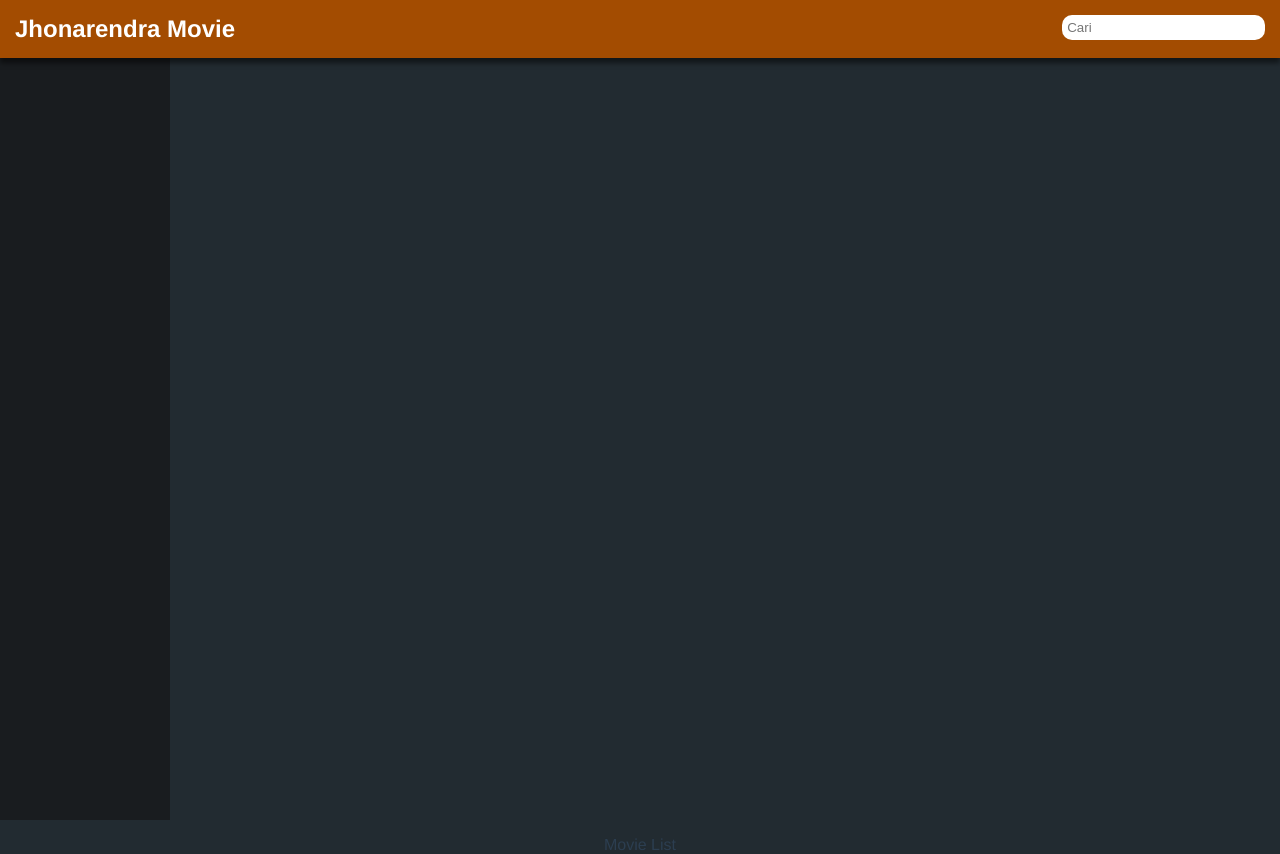
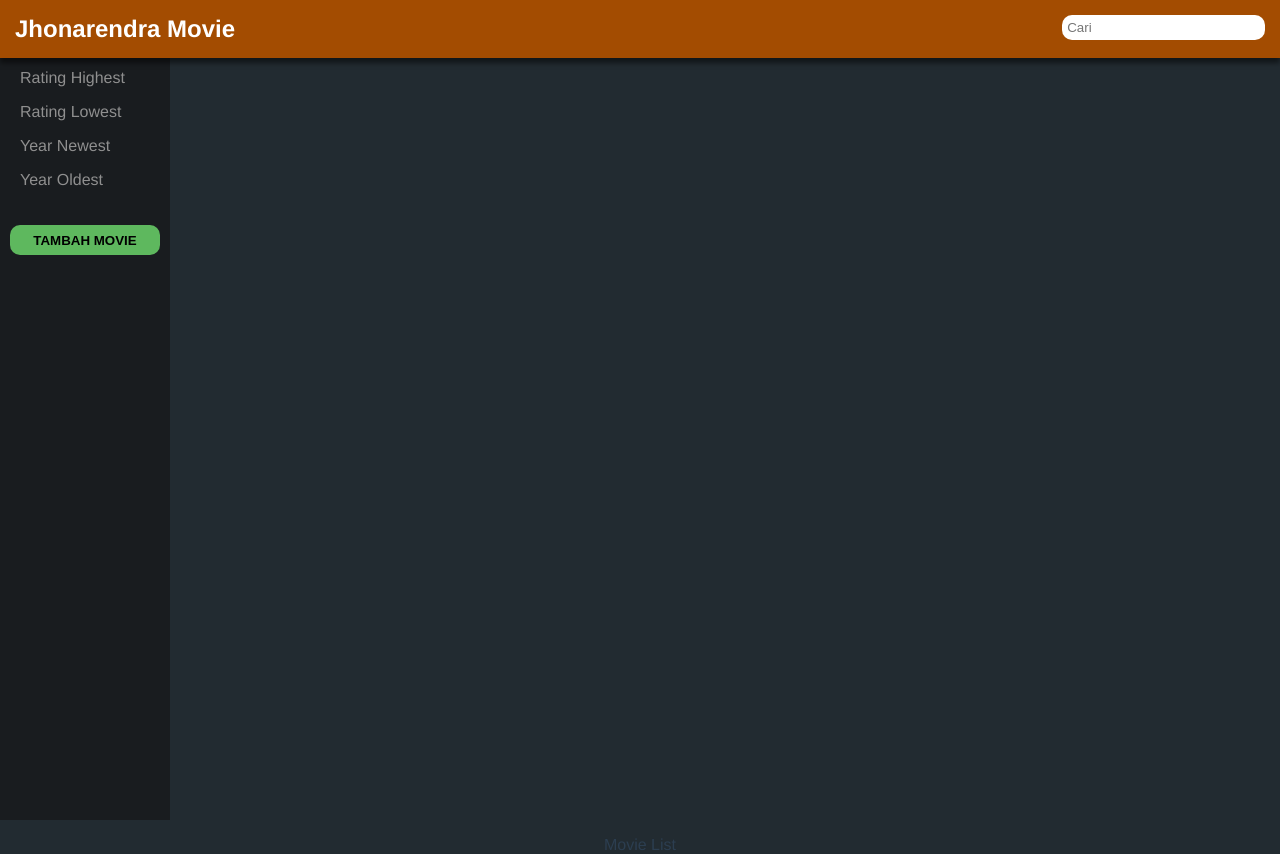
Before and after one commit to jhonarendra/vue-movie-app, a Vue app: page / in a window 1280 px wide. Built offline with nearby package versions, Linux system fonts and the light colour scheme.

Commit message:
filter comp

```diff
--- /dev/null
+++ b/src/components/Filters.vue
@@ -0,0 +1,31 @@
+<template>
+	<div id="filters">
+		<h3>Filters</h3>
+		<p>Rating Highest</p>
+		<p>Rating Lowest</p>
+		<p>Year Newest</p>
+		<p>Year Oldest</p>
+	</div>
+</template>
+
+<script>
+	export default{
+		data(){
+			return {
+
+			}
+		}
+	}
+</script>
+
+<style lang='scss' scoped>
+	#filters {
+		text-align: left;
+		color: rgb(143, 143, 143);
+		cursor: pointer;
+
+		p {
+			margin-left: 10px;
+		}
+	}
+</style>
--- a/src/components/Sidebar.vue
+++ b/src/components/Sidebar.vue
@@ -1,15 +1,22 @@
 <template>
-	<div id="sidebar">Filters</div>
+	<div id="sidebar">
+		<Filters/>
+		<button>Tambah Movie</button>
+	</div>
 </template>
 
 <script>
-	export default{
-		data(){
-			return {
+import Filters from './Filters'
+export default{
+	components: {
+		Filters
+	},
+	data(){
+		return {
 
-			}
 		}
 	}
+}
 </script>
 
 <style lang='scss' scoped>
```
Also changed, not shown: src/components/MovieList.vue (indentation only).
